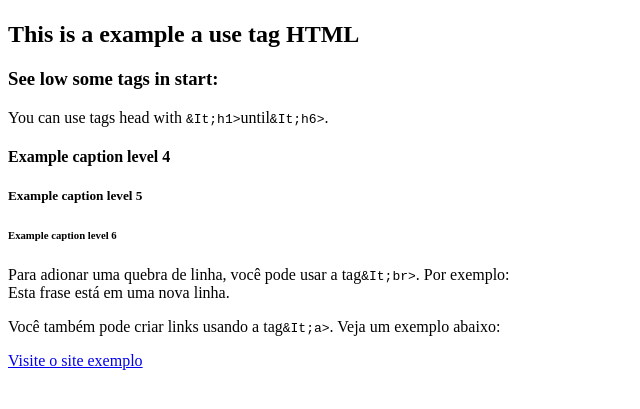
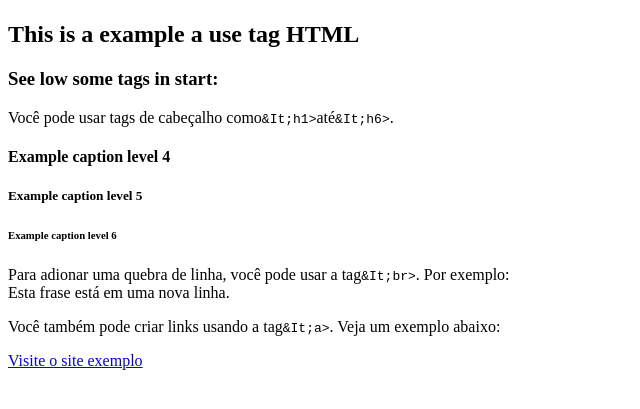
Before and after one commit to iago-matos/myfirstpage, a plain HTML site: page index.html in a window 1280 px wide. Shown: the part 59-468 px from the top of the page, without its empty margins (0-640 px from the left). Drawn offline with Linux system fonts and the light colour scheme.

Commit message:
Update index.html

```diff
--- a/index.html
+++ b/index.html
@@ -9,7 +9,7 @@
     <h2>This is a example a use tag HTML</h2>
     <h3>See low some tags in start:</h3>
 
-    <p>You can use tags head with <code>&It;h1&gt;</code>until<code>&It;h6&gt;</code>.</p>
+    <p>Você pode usar tags de cabeçalho como<code>&It;h1&gt;</code>até<code>&It;h6&gt;</code>.</p>
 
     <h4>Example caption level 4</h4>
     <h5>Example caption level 5</h5>
```
